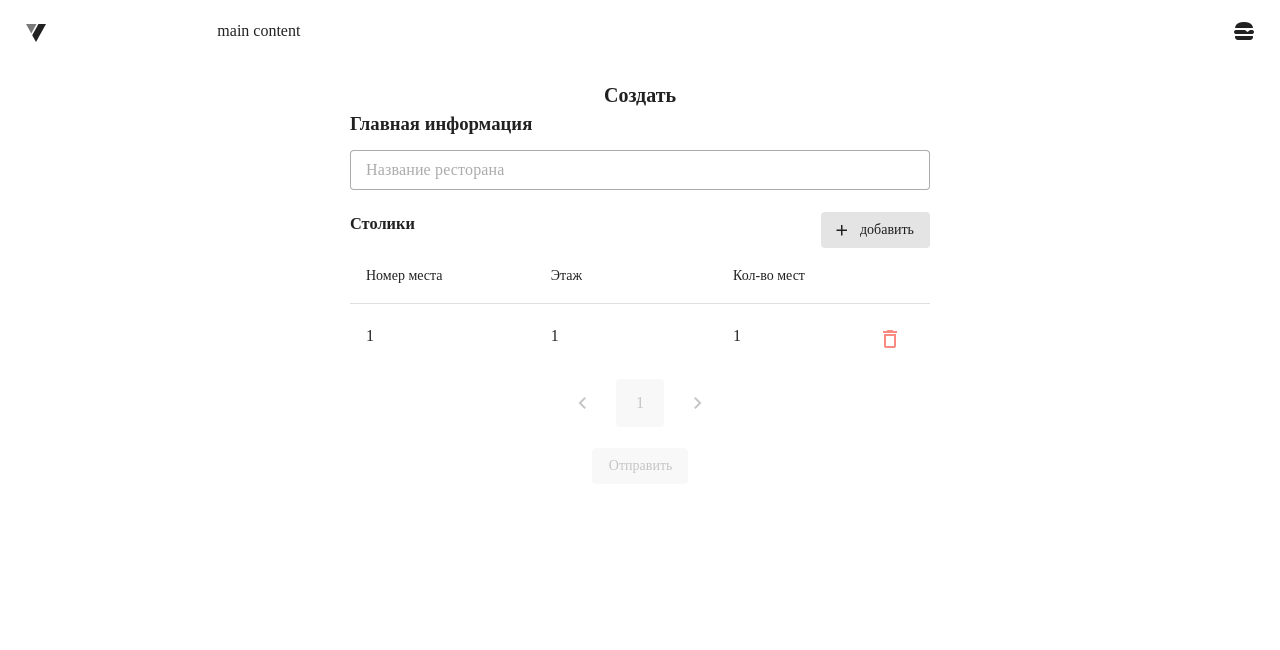
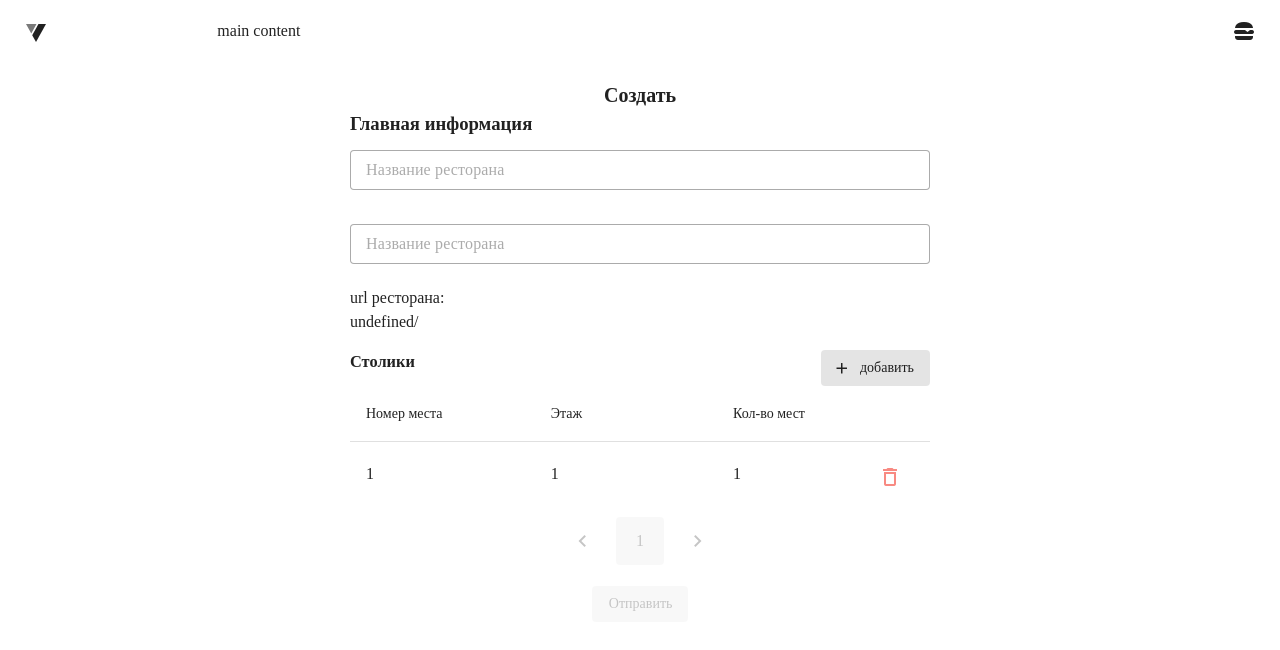
Before and after one commit to qbit-club/uslugi, a Nuxt app: page /rest/create in a window 1280 px wide. Shown: the top 650 px of the page. Built offline with nearby package versions, Linux system fonts and the light colour scheme.

Commit message:
start resik layout

```diff
--- a/api/RestApi.ts
+++ b/api/RestApi.ts
@@ -12,5 +12,8 @@ export default {
   },
   get(): Promise<any> {
     return useApiFetch('/rest/all', { method: 'GET' })
+  },
+  getByAlias(alias: string): Promise<any> {
+    return useApiFetch('/rest/one-by-alias', { method: 'POST', body: { alias } })
   }
 }
--- /dev/null
+++ b/pages/[alias]/index.vue
@@ -0,0 +1,19 @@
+<script setup lang="ts">
+const restStore = useRest()
+
+let route = useRoute()
+
+let alias = String(route.params.alias) ?? ''
+let res = await restStore.getByAlias(alias)
+
+console.log(res);
+</script>
+<template>
+  <v-container>
+    <v-row>
+      <v-col :cols="12">
+        <h2>{{ res.data }}</h2>
+      </v-col>
+    </v-row>
+  </v-container>
+</template>
--- a/pages/index.vue
+++ b/pages/index.vue
@@ -14,15 +14,8 @@ let rests = ref(data.value)
 <template>
   <v-container>
     <v-row>
-      <v-col :cols="12" :md="8" :lg="9">
-        <v-row>
-          <v-col :cols="12" :lg="6" v-for="rest of rests">
-            <RestCard :rest="rest" />
-          </v-col>
-        </v-row>
-      </v-col>
-      <v-col :cols="0" :md="4" :lg="3" class="d-none d-md-flex">
-        <RestFilters />
+      <v-col :cols="12">
+        <h1>Лендинг</h1>
       </v-col>
     </v-row>
   </v-container>
--- a/pages/rest/create.vue
+++ b/pages/rest/create.vue
@@ -3,6 +3,7 @@
 useHead({
   title: 'Рестик | Создать зал'
 })
+const config = useRuntimeConfig()
 
 // all types
 import type { Table } from '../../types/table.interface'
@@ -25,6 +26,7 @@ const tablesHeaders = [
 const { meta, handleSubmit, validate } = useForm({
   initialValues: {
     title: '',
+    alias: '',
     // description: '',
     // price: '',
     // images: <Array<File>>[],
@@ -41,10 +43,20 @@ const { meta, handleSubmit, validate } = useForm({
 
       return true
     },
+    alias(value: String) {
+      if (value?.trim().length < 4) return 'слишком короткий псевдоним'
+      if (value?.length > 32) return 'слишком длинный псевдоним'
+      let regexp = /[а-яё]/i;
+      if (regexp.test(value?.trim())) {
+        return 'уберите кириллицу'
+      }
+      return true
+    }
   },
 })
 
 let title = useField<string>('title')
+let alias = useField<string>('alias')
 let tables = ref<Table[]>([{
   floor: 1,
   number: 1,
@@ -104,6 +116,11 @@ const submit = handleSubmit(async values => {
           <v-text-field v-model="title.value.value" :error-messages="title.errorMessage.value"
             placeholder="Название ресторана" variant="outlined" density="compact" class="mt-3 w-100" />
 
+          <v-text-field v-model="alias.value.value" :error-messages="alias.errorMessage.value"
+            placeholder="Название ресторана" variant="outlined" density="compact" class="mt-3 w-100" />
+          <div class="w-100 mb-4">
+            url ресторана: <br> {{ config.public.siteUrl + '/' + alias.value.value }}
+          </div>
           <v-data-table :items="tables" :headers="tablesHeaders" :items-per-page="5" v-model:page="tablePage">
             <template v-slot:top>
               <div class="d-flex justify-space-between w-100">
@@ -117,16 +134,19 @@ const submit = handleSubmit(async values => {
               </b>
             </template>
             <template v-slot:item.number="{ item }">
-              <v-text-field @change="ensureNumberType" variant="plain" type="number" v-model="item.number" :min="0"></v-text-field>
+              <v-text-field @change="ensureNumberType" variant="plain" type="number" v-model="item.number"
+                :min="0"></v-text-field>
             </template>
 
             <template v-slot:item.floor="{ item }">
-              <v-text-field @change="ensureNumberType" variant="plain" type="number" v-model="item.floor"></v-text-field>
+              <v-text-field @change="ensureNumberType" variant="plain" type="number"
+                v-model="item.floor"></v-text-field>
             </template>
 
             <template v-slot:item.seatsNumber="{ item, index }">
               <div class="d-flex justify-space-between align-center">
-                <v-text-field @change="ensureNumberType" variant="plain" type="number" v-model="item.seatsNumber" :min="1"></v-text-field>
+                <v-text-field @change="ensureNumberType" variant="plain" type="number" v-model="item.seatsNumber"
+                  :min="1"></v-text-field>
                 <v-tooltip text="Удалить" location="top" :offset="-6">
                   <template v-slot:activator="{ props }">
                     <v-btn v-bind="props" icon="mdi-delete-outline" variant="plain" color="red"
--- a/stores/rest.ts
+++ b/stores/rest.ts
@@ -15,6 +15,9 @@ export const useRest = defineStore('rest', () => {
   async function get() {
     return await RestApi.get()
   }
+  async function getByAlias(alias: string) {
+    return await RestApi.getByAlias(alias)
+  }
 
-  return { create, get }
+  return { create, get, getByAlias }
 })
--- a/types/rest.interface.ts
+++ b/types/rest.interface.ts
@@ -2,5 +2,6 @@ import type { Table } from "./table.interface"
 
 export interface Rest {
   title: string
+  alias: string
   tables: Table[]
 }
```
